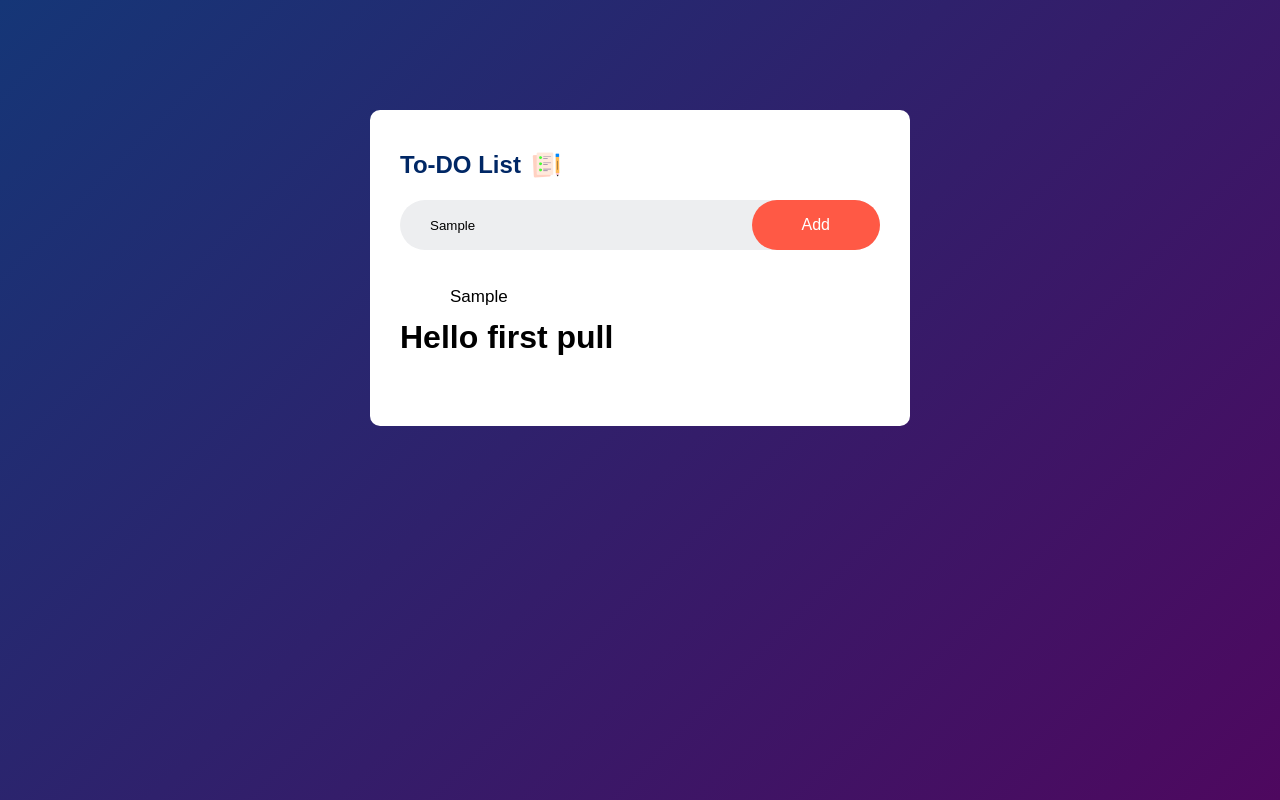
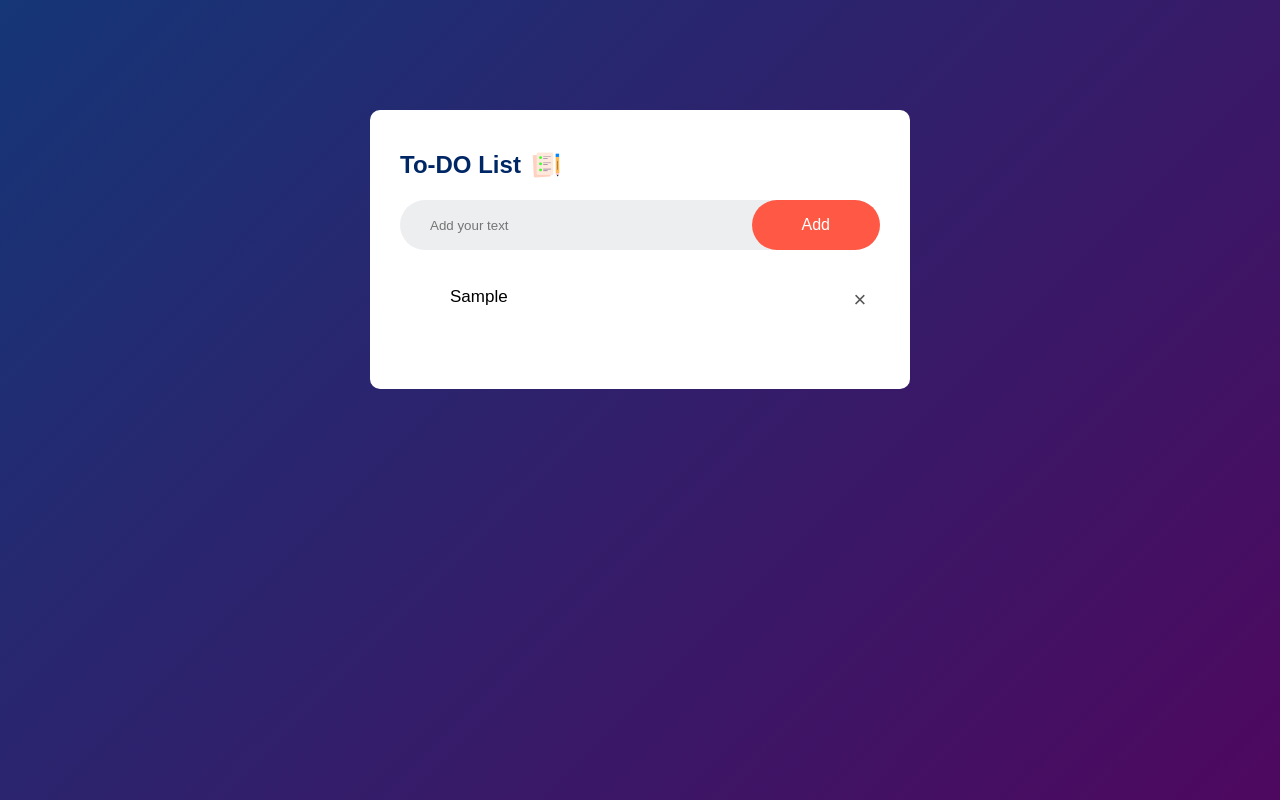
Before and after one commit to RENBOW03/1st-To-Do-List-, a plain HTML site: page index.html in a window 1280 px wide. Both pictures are taken after typing "Sample" into the empty fields and a click on the button "Add". Drawn offline with Linux system fonts and the light colour scheme.

Commit message:
1st To Do list is completed

```diff
--- a/index.html
+++ b/index.html
@@ -19,7 +19,7 @@
                     <li>Task 2</li>
                     <li>Task 3 </li>-->
                 </ul>
-                <h1>Hello first pull</h1>
+
             </div>
         </div>
         <script src="script.js"></script>
--- a/script.js
+++ b/script.js
@@ -10,5 +10,29 @@ function addTask(){
         li.innerHTML = inputBox.value;
         listContainer.appendChild(li);
 
+        let span = document.createElement("span");
+        span.innerHTML = "\u00d7";
+        li.appendChild(span);
      }
+     inputBox.value ='';
+     saveData()
 }
+
+listContainer.addEventListener("click",function(e){
+   if(e.target.tagName ==="LI"){
+      e.target.classList.toggle("checked");
+      saveData()
+   }
+   else if(e.target.tagName ==="SPAN"){
+      e.target.parentElement.remove();
+      saveData()
+   }
+},false);
+
+function saveData(){
+   localStorage.setItem("data", listContainer.innerHTML);
+}
+function showTask(){
+   listContainer.innerHTML = localStorage.getItem("data");
+}
+showTask();
--- a/style.css
+++ b/style.css
@@ -83,3 +83,19 @@ ul li.checked{
 ul li.checked::before{
     background-image: url(images/checked.png);
 }
+
+ul li span{
+    position: absolute;
+    right: 0;
+    top: 5px;
+    width: 40px;
+    height: 40px;
+    font-size: 22px;
+    color: #555;
+    line-height: 40px;
+    text-align: center;
+    border-radius: 40%;
+}
+ul li span:hover{
+    background: #edeef0;
+}
```
